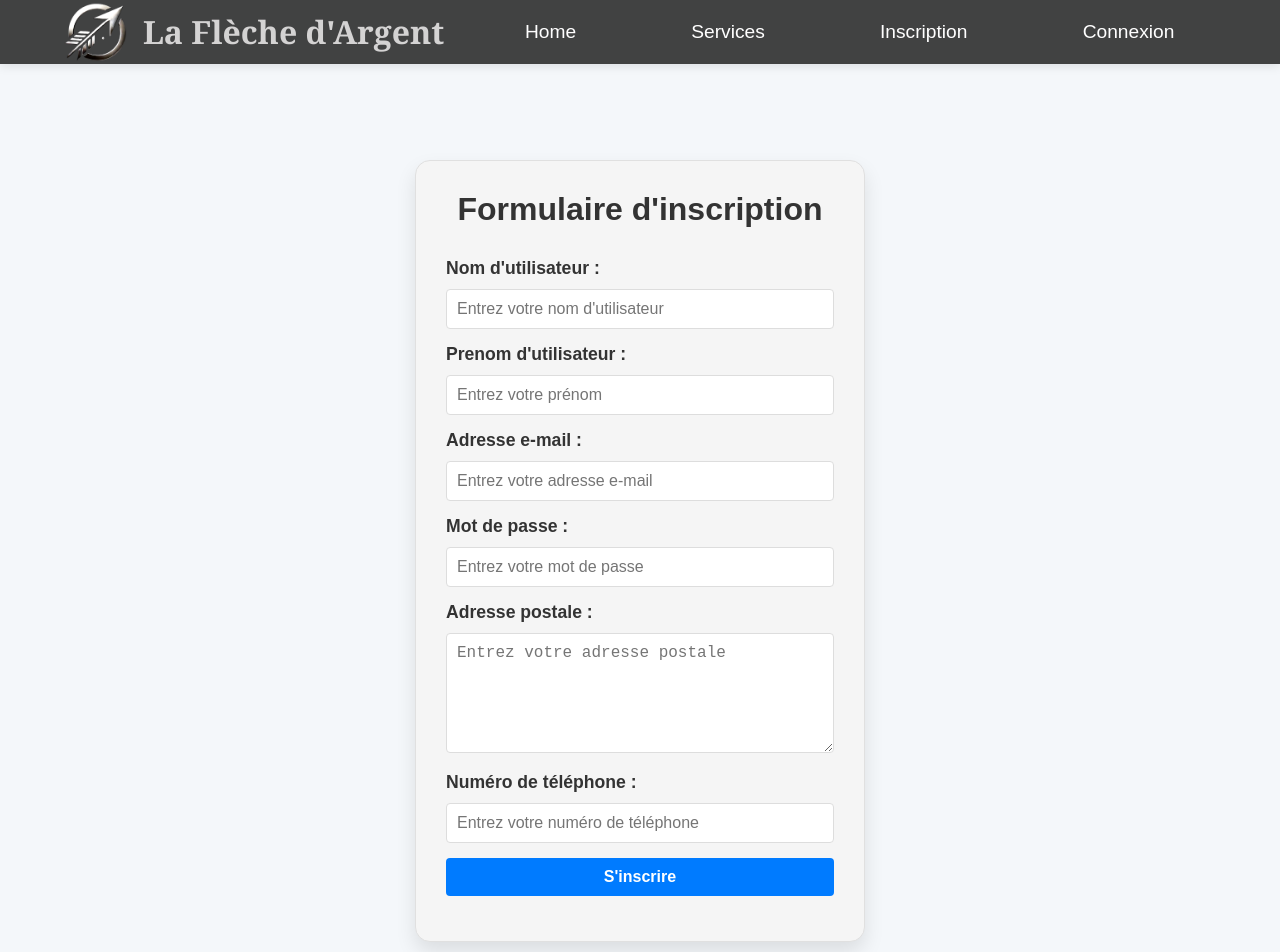
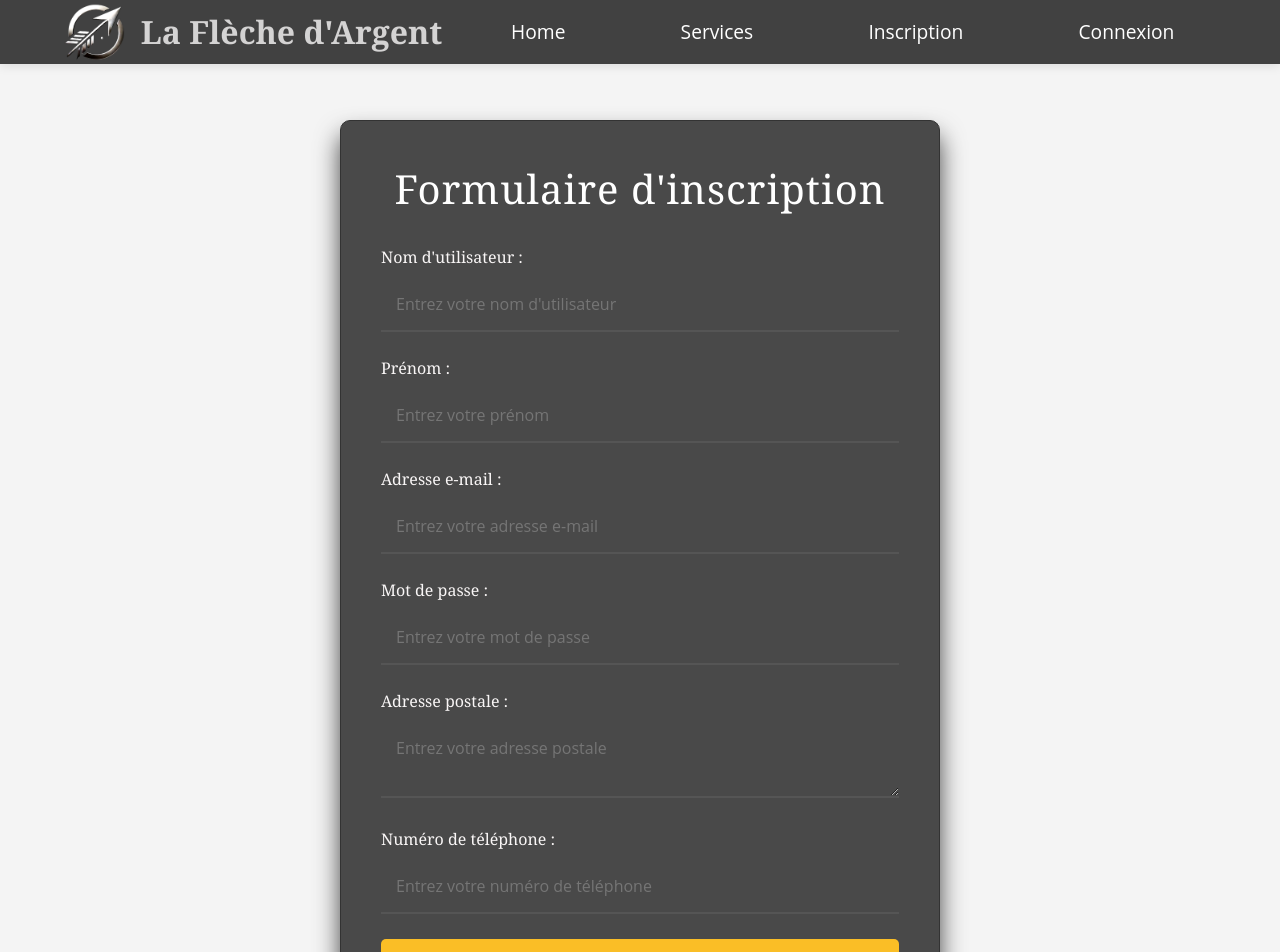
Before and after one commit to mya574/La-Fleche-dArgent-projet, a React (Create React App) app in the folder frontend/: page /inscription in a window 1280 px wide. Shown: the top 952 px of the page. Built offline with nearby package versions, Linux system fonts and the light colour scheme.

Commit message:
feat(controller):reunir front et back

```diff
--- a/frontend/src/pages/Connexion.css
+++ b/frontend/src/pages/Connexion.css
@@ -1,97 +1,112 @@
-/* Style global pour le formulaire de connexion */
+/* Style global */
+* {
+  margin: 0;
+  padding: 0;
+  box-sizing: border-box;
+  font-family: 'Open Sans', sans-serif;
+}
+
+body {
+  background-color: #f4f4f4;
+  font-family: 'Open Sans', sans-serif;
+  color: #333;
+}
+
+/* Formulaire de connexion */
 .connexion-form {
-    width: 100%;
-    max-width: 400px;
-    margin: 0 auto;
-    padding: 30px;
-    background-color: #f9f9f9;
-    border-radius: 8px;
-    box-shadow: 0 4px 8px rgba(0, 0, 0, 0.1);
+  max-width: 600px;
+  margin: 80px auto 0;
+  padding: 40px;
+  background-color: #1c1c1cc9;
+  border-radius: 10px;
+  box-shadow: 0 15px 25px rgba(0, 0, 0, 0.721);
+  font-family: 'Helvetica Neue', sans-serif;
+  color: #f5f5f5;
+  border: 1px solid #333;
 }
 
 .connexion-form h1 {
   text-align: center;
-    color: #333;
-    margin-bottom: 20px;
-    font-size: 24px;
+  color: #ffffff;
+  font-size: 2.5rem;
+  font-weight: 300;
+  margin-bottom: 30px;
+  letter-spacing: 1px;
+  font-family: 'Georgia', serif;
 }
 
 .form-group {
-    margin-bottom: 15px;
+  margin-bottom: 25px;
 }
 
 .form-group label {
   display: block;
-    font-weight: bold;
-    margin-bottom: 5px;
-    color: #333;
+  font-size: 1rem;
+  font-weight: 500;
+  color: #f9f6f6;
+  margin-bottom: 10px;
+  font-family: 'Georgia', serif;
 }
 
-  .form-group input {
+.form-group input,
+.form-group textarea {
   width: 100%;
-    padding: 10px;
-    margin-top: 5px;
-    border: 1px solid #ddd;
-    border-radius: 4px;
-    font-size: 16px;
-    outline: none;
+  padding: 15px;
+  font-size: 1rem;
+  border: none;
+  border-bottom: 2px solid #555;
+  background-color: transparent;
+  color: #f5f5f5;
+  box-sizing: border-box;
+  transition: border-color 0.3s ease, background-color 0.3s ease;
 }
 
-  .form-group input:focus {
-    border-color: #007bff;
+.form-group input:focus,
+.form-group textarea:focus {
+  border-bottom: 2px solid #FFD700;
+  outline: 2px solid #000;
+  outline-offset: 2px;
 }
 
 .form-group textarea {
-    width: 100%;
-    padding: 10px;
-    margin-top: 5px;
-    border: 1px solid #ddd;
-    border-radius: 4px;
-    font-size: 16px;
   resize: vertical;
-    outline: none;
 }
 
-  .form-group textarea:focus {
-    border-color: #007bff;
+.form-group button {
+  width: 100%;
+  padding: 15px;
+  background-color: #fabe26;
+  color: #1c1c1c;
+  font-size: 1.2rem;
+  font-weight: bold;
+  border: none;
+  border-radius: 5px;
+  cursor: pointer;
+  transition: background-color 0.3s ease, transform 0.2s ease;
 }
 
-  /* Erreur */
+.form-group button:hover {
+  background-color: #d7a40c;
+  transform: translateY(-2px);
+}
+
+.form-group button:active {
+  transform: translateY(0);
+}
+
 .error {
-    color: red;
-    font-size: 14px;
+  color: #ff4d4d;
+  font-size: 0.9rem;
   margin-top: 5px;
 }
 
-  /* Style pour le bouton de soumission */
-  .form-group button {
-    width: 100%;
-    padding: 10px;
-    background-color: #007bff;
-    border: none;
-    border-radius: 4px;
-    color: white;
-    font-size: 16px;
-    cursor: pointer;
-    transition: background-color 0.3s ease;
+@media (max-width: 768px) {
+  .connexion-form {
+      width: 90%;
+      padding: 20px;
   }
 
-  .form-group button:hover {
-    background-color: #0056b3;
+  .connexion-form h1 {
+      font-size: 2rem;
   }
-
-  /* Style de la page lorsqu'il y a une erreur générale */
-  .error-general {
-    color: red;
-    font-size: 16px;
-    text-align: center;
-    margin-top: 10px;
 }
-
-  /* Style pour le fond */
-  body {
-    font-family: Arial, sans-serif;
-    background-color: #f4f7fa;
-    margin: 0;
-    padding: 0;
-  }
--- a/frontend/src/pages/Inscription.css
+++ b/frontend/src/pages/Inscription.css
@@ -1,32 +1,37 @@
-
+/* Nouveau style pour le formulaire */
 .inscription-form {
-    max-width: 450px;
-    margin: 120px auto 0;
-    padding: 30px;
-    background-color: #f5f5f5;
-    border-radius: 15px;
-    box-shadow: 0 10px 20px rgba(0, 0, 0, 0.1);
-    font-family: 'Arial', sans-serif;
-    border: 1px solid #e0e0e0;
+  max-width: 600px;  /* Taille plus large pour un effet premium */
+  margin: 80px auto 0; /* Réduction de la marge supérieure pour remonter le formulaire */
+  padding: 40px;
+  background-color: #1c1c1cc9;  /* Couleur sombre pour un look sophistiqué */
+  border-radius: 10px;
+  box-shadow: 0 15px 25px rgba(0, 0, 0, 0.721);  /* Ombre subtile pour une profondeur élégante */
+  font-family: 'Helvetica Neue', sans-serif;
+  color: #f5f5f5; /* Texte clair pour contraste */
+  border: 1px solid #333; /* Bordure discrète */
 }
 
 .inscription-form h1 {
   text-align: center;
-    color: #333;
-    font-size: 2rem;
+  color: #ffffff; /* Blanc pur pour le titre */
+  font-size: 2.5rem;
+  font-weight: 300; /* Police légère pour élégance */
   margin-bottom: 30px;
+  letter-spacing: 1px; /* Espacement des lettres pour un style soigné */
+  font-family: 'Georgia', serif;
 }
 
 .form-group {
-    margin-bottom: 20px;  /* espace entre les champs */
+  margin-bottom: 25px;
 }
 
 .form-group label {
   display: block;
-    font-size: 1.1rem;
-    font-weight: bold;
-    color: #555;
-    margin-bottom: 8px;
+  font-size: 1rem;
+  font-weight: 500; /* Police légèrement plus audacieuse */
+  color: #f9f6f6; /* Couleur de texte plus douce */
+  margin-bottom: 10px;
+   font-family: 'Georgia', serif;
 }
 
 .form-group input,
@@ -34,38 +39,42 @@
   width: 100%;
   padding: 15px;
   font-size: 1rem;
-    border: 1px solid #ccc;
-    border-radius: 8px;
+  border: none;
+  border-bottom: 2px solid #555;  /* Ligne pour une esthétique plus nette */
+  background-color: transparent;  /* Fond transparent */
+  color: #f5f5f5;
   box-sizing: border-box;
-    transition: border-color 0.3s ease;
-    background-color: #fff;
+  transition: border-color 0.3s ease, background-color 0.3s ease;
 }
 
 .form-group input:focus,
 .form-group textarea:focus {
-    border-color: black;
+  border-bottom: 2px solid #FFD700;  /* Accent doré au focus */
+  outline: 2px solid #000; /* Contour noir */
+  outline-offset: 2px; /* Optionnel : pour espacer légèrement le contour */
 }
+
 
 .form-group textarea {
   resize: vertical;
-    min-height: 120px;
+ /* min-height: 120px;*/
 }
 
 .form-group button {
   width: 100%;
   padding: 15px;
-    background-color: grey;
-    color: white;
+  background-color: #fabe26;  /* Couleur dorée pour le bouton */
+  color: #1c1c1c; /* Texte sombre pour contraste inversé */
   font-size: 1.2rem;
   font-weight: bold;
   border: none;
-    border-radius: 8px;
+  border-radius: 5px;
   cursor: pointer;
   transition: background-color 0.3s ease, transform 0.2s ease;
 }
 
 .form-group button:hover {
-    background-color: black;
+  background-color: #d7a40c; /* Couleur dorée plus foncée au survol */
   transform: translateY(-2px);
 }
 
@@ -74,14 +83,18 @@
 }
 
 .error {
-    color: #dc3545;
+  color: #ff4d4d;  /* Rouge vif pour les erreurs */
   font-size: 0.9rem;
   margin-top: 5px;
 }
 
-  @media (max-width: 600px) {
+@media (max-width: 768px) {
   .inscription-form {
       width: 90%;
-      margin-top: 80px;
+      padding: 20px;
+  }
+
+  .inscription-form h1 {
+      font-size: 2rem;
   }
 }
--- a/frontend/src/pages/Inscription.js
+++ b/frontend/src/pages/Inscription.js
@@ -2,7 +2,7 @@ import React, { useState } from 'react';
 import './Inscription.css';
 
 const Inscription = () => {
-  // etats pour chaque champ du formulaire
+  // États pour chaque champ du formulaire
   const [username, setUsername] = useState('');
   const [prenom, setPrenom] = useState('');
   const [email, setEmail] = useState('');
@@ -15,18 +15,18 @@ const Inscription = () => {
   const [phoneNumberError, setPhoneNumberError] = useState('');
   const [formError, setFormError] = useState('');
 
-  // fonction pour gérer les changements dans les champs du formulaire
+  // Fonction pour gérer les changements dans les champs du formulaire
   const handleChange = (e) => {
     const { id, value } = e.target;
     if (id === 'username') setUsername(value);
+    if (id === 'prenom') setPrenom(value);
     if (id === 'email') setEmail(value);
-    if (id === 'prenom') setPrenom(value);
     if (id === 'password') setPassword(value);
     if (id === 'address') setAddress(value);
     if (id === 'phoneNumber') setPhoneNumber(value);
   };
 
-  // validation de l'adresse e-mail
+  // Validation de l'adresse e-mail
   const validateEmail = () => {
     const regex = /^[a-zA-Z0-9._%+-]+@[a-zA-Z0-9.-]+\.[a-zA-Z]{2,}$/;
     if (!regex.test(email)) {
@@ -37,7 +37,7 @@ const Inscription = () => {
     return true;
   };
 
-  // validation du nom d'utilisateur
+  // Validation du nom d'utilisateur
   const validateUsername = () => {
     const regex = /^[a-zA-Z0-9_]{3,15}$/; // entre 3 et 15 caractères, uniquement lettres, chiffres et underscore
     if (!regex.test(username)) {
@@ -48,7 +48,7 @@ const Inscription = () => {
     return true;
   };
 
-  // validation du mot de passe
+  // Validation du mot de passe
   const validatePassword = () => {
     const regex = /^(?=.*[A-Za-z])(?=.*\d)[A-Za-z\d@$!%*?&]{8,}$/; // minimum 8 caractères, 1 lettre, 1 chiffre
     if (!regex.test(password)) {
@@ -59,9 +59,9 @@ const Inscription = () => {
     return true;
   };
 
-  // validation du numero de telephone
+  // Validation du numéro de téléphone
   const validatePhoneNumber = () => {
-    const regex = /^\d{10}$/; //uniquement des chiffres
+    const regex = /^\d{10}$/; // uniquement des chiffres
     if (!regex.test(phoneNumber)) {
       setPhoneNumberError('Le numéro de téléphone doit être composé uniquement de 10 chiffres.');
       return false;
@@ -70,18 +70,18 @@ const Inscription = () => {
     return true;
   };
 
-  // empecher les caractères qui ne sont pas des chiffres pour num de tel
+  // Empêcher les caractères qui ne sont pas des chiffres pour le numéro de téléphone
   const handlePhoneNumberKeyDown = (e) => {
     if (!/[0-9]/.test(e.key) && e.key !== 'Backspace' && e.key !== 'Tab') {
       e.preventDefault();
     }
   };
 
-  // soumission du formulaire
+  // Soumission du formulaire
   const handleSubmit = (e) => {
     e.preventDefault();
 
-    // validation du formulaire
+    // Validation du formulaire
     if (!username || !email || !password || !address || !phoneNumber) {
       setFormError('Veuillez remplir tous les champs.');
       return;
@@ -99,7 +99,7 @@ const Inscription = () => {
 
     setFormError('');
 
-    // envoi des données au backend
+    // Envoi des données au backend
     const userData = {
       nom: username,
       prenom,
@@ -118,7 +118,7 @@ const Inscription = () => {
     })
       .then((response) => response.json())
       .then((data) => {
-        // verifier la reponse du serveur
+        // Vérifier la réponse du serveur
         if (data.message === 'Utilisateur ajouté avec succès') {
           alert('Inscription réussie ! Bienvenue à notre hôtel de luxe.');
         } else {
@@ -142,6 +142,7 @@ const Inscription = () => {
           <input
             type="text"
             id="username"
+            className="form-control"
             value={username}
             onChange={handleChange}
             placeholder="Entrez votre nom d'utilisateur"
@@ -150,18 +151,17 @@ const Inscription = () => {
           {usernameError && <p className="error">{usernameError}</p>}
         </div>
 
-        {/* Prenom d'utilisateur */}
+        {/* Prénom */}
         <div className="form-group">
-          <label htmlFor="prenom">Prenom d'utilisateur :</label>
+          <label htmlFor="prenom">Prénom :</label>
           <input
             type="text"
             id="prenom"
+            className="form-control"
             value={prenom}
             onChange={handleChange}
             placeholder="Entrez votre prénom"
-            onBlur={validateUsername}
           />
-          {usernameError && <p className="error">{usernameError}</p>}
         </div>
 
         {/* Adresse e-mail */}
@@ -170,6 +170,7 @@ const Inscription = () => {
           <input
             type="email"
             id="email"
+            className="form-control"
             value={email}
             onChange={handleChange}
             placeholder="Entrez votre adresse e-mail"
@@ -184,6 +185,7 @@ const Inscription = () => {
           <input
             type="password"
             id="password"
+            className="form-control"
             value={password}
             onChange={handleChange}
             placeholder="Entrez votre mot de passe"
@@ -197,6 +199,7 @@ const Inscription = () => {
           <label htmlFor="address">Adresse postale :</label>
           <textarea
             id="address"
+            className="form-control"
             value={address}
             onChange={handleChange}
             placeholder="Entrez votre adresse postale"
@@ -209,18 +212,19 @@ const Inscription = () => {
           <input
             type="text"
             id="phoneNumber"
+            className="form-control"
             value={phoneNumber}
             onChange={handleChange}
             placeholder="Entrez votre numéro de téléphone"
             onBlur={validatePhoneNumber}
-            onKeyDown={handlePhoneNumberKeyDown}  // onKeyDown pour filtrer les entrées
+            onKeyDown={handlePhoneNumberKeyDown}
           />
           {phoneNumberError && <p className="error">{phoneNumberError}</p>}
         </div>
 
         {/* Bouton de soumission */}
         <div className="form-group">
-          <button type="submit">S'inscrire</button>
+          <button type="submit" className="btn btn-primary">S'inscrire</button>
         </div>
       </form>
     </div>
--- a/frontend/src/pages/Massage.js
+++ b/frontend/src/pages/Massage.js
@@ -28,7 +28,7 @@ const Massage = () => {
             <>
               Bienvenue dans notre salon de massage, un endroit paisible où chaque soin est conçu pour vous offrir relaxation et bien-être. Découvrez notre large gamme de services, allant des massages relaxants aux soins tonifiants. Nous vous garantissons un moment de détente absolue dans un cadre calme et apaisant.
               <div className="en-savoir-plus-container">
-                <Link to="/reservation">
+                <Link to="/reservation-spa">
                   <button className="reserve-button">Réserver maintenant</button>
                 </Link>
               </div>
--- a/frontend/src/pages/Rooms.js
+++ b/frontend/src/pages/Rooms.js
@@ -24,7 +24,7 @@ const Rooms = () => {
                       <>
                        Découvrez nos différentes catégories de chambres, chacune offrant un confort et un service irréprochable. Que vous recherchiez une chambre standard, un espace plus confortable, ou une suite de luxe, nous avons une option qui répondra à vos attentes.
                        <div className="reserve-button-container">
-                    <Link to="/reservation">
+                    <Link to="/reservation-chambre">
                       <button className="reserve-button">Réserver maintenant</button>
                     </Link>
                   </div>
--- a/frontend/src/pages/admin/AccueilAdmin.js
+++ b/frontend/src/pages/admin/AccueilAdmin.js
@@ -16,7 +16,7 @@ const AdminAccueil = () => {
       return;
     }
     const decodedToken = jwtDecode(token);
-    if (decodedToken.is_admin == 0) { // Si pas admin, pas droit à la page
+    if (decodedToken.is_admin === 0) { // Si pas admin, pas droit à la page
       navigate('/');
     }
 
```
Also changed, not shown: frontend/src/App.js (+6 -1 lines), frontend/src/pages/Reservation-chambre.js (added, +103 -0 lines), frontend/src/pages/Reservation-spa.js (added, +102 -0 lines), frontend/src/pages/Reservation-chambre.css (added), frontend/src/pages/Reservation-spa.css (added), 1 other file (tests, documents, lock files or other folders). Lines whose indentation alone changed are shown as unchanged.
